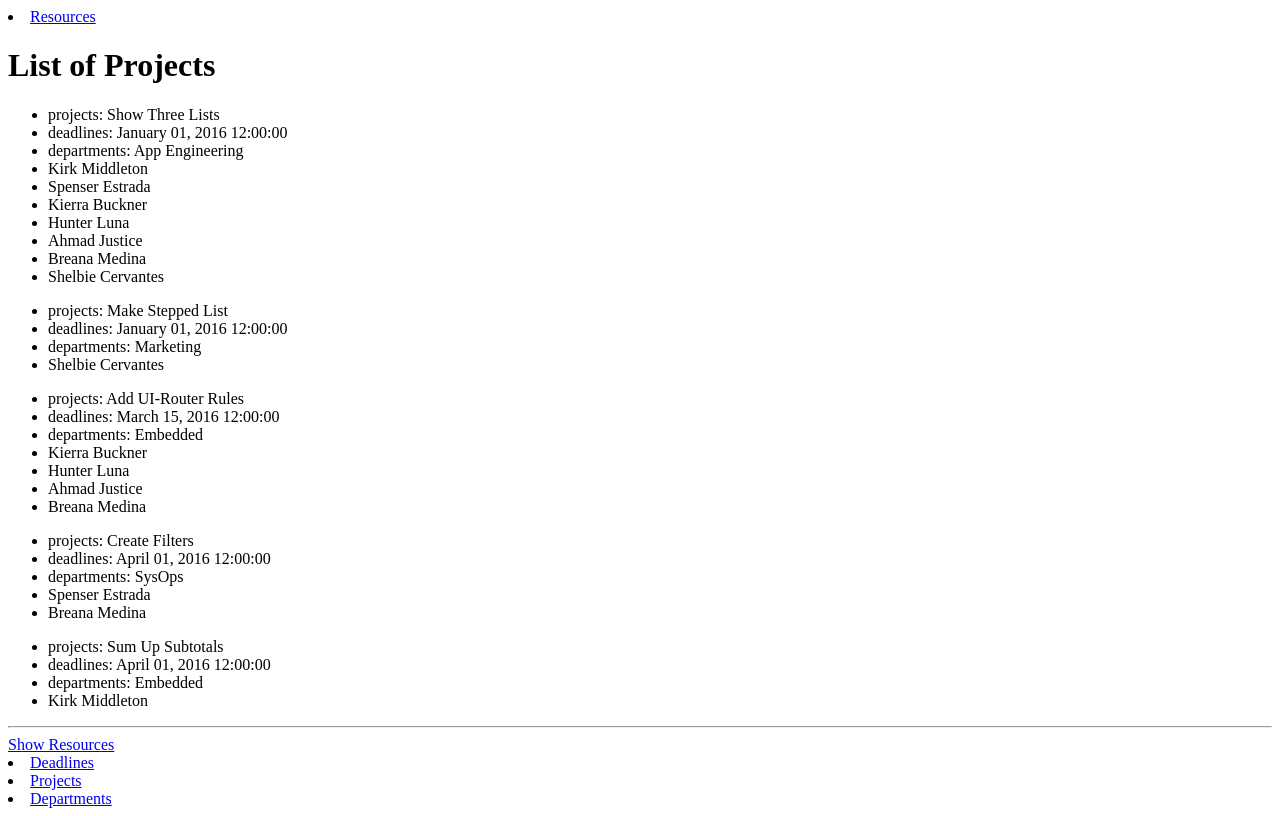
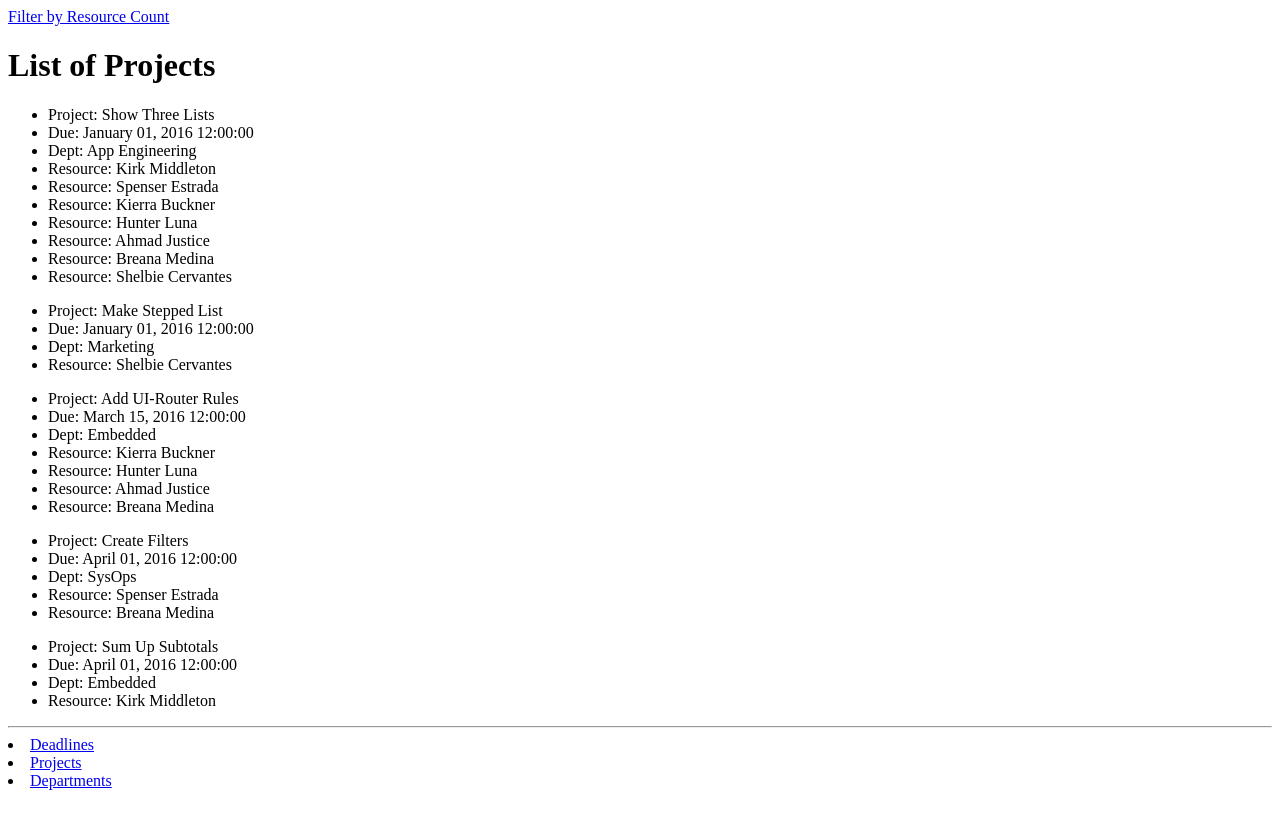
Before and after one commit to jscho13/angular-list, a website: page app/index.html at #/projects in a window 1280 px wide. Both pictures are taken after a click on the link "Projects". Drawn offline with nearby package versions, Linux system fonts and the light colour scheme; some packages are replaced by stand-ins of ours.

Commit message:
proper presentation finish

```diff
--- a/app/index.html
+++ b/app/index.html
@@ -9,8 +9,6 @@
 </head>
 
 <body>
-  <li><a ui-sref="resources">Resources</a></li>
-
   <div ui-view></div>
 
   <li><a ui-sref="deadlines">Deadlines</a></li>
--- a/app/js/controllers.js
+++ b/app/js/controllers.js
@@ -6,25 +6,25 @@ var listControllers = angular.module('listControllers', []);
 listControllers.controller('ProjectCtrl', ['$scope',
   function($scope) {
     $scope.data = [
-      {"projects": "Show Three Lists",
-       "deadlines": "January 01, 2016 12:00:00",
-        "departments": "App Engineering",
-         "resources": ["Kirk Middleton","Spenser Estrada","Kierra Buckner","Hunter Luna","Ahmad Justice","Breana Medina","Shelbie Cervantes"]},
-      {"projects": "Make Stepped List",
-       "deadlines": "January 01, 2016 12:00:00",
-        "departments": "Marketing",
-         "resources": ["Shelbie Cervantes"]},
-      {"projects": "Add UI-Router Rules",
-       "deadlines": "March 15, 2016 12:00:00",
-        "departments": "Embedded",
-         "resources": ["Kierra Buckner","Hunter Luna","Ahmad Justice","Breana Medina"]},
-      {"projects": "Create Filters",
-       "deadlines": "April 01, 2016 12:00:00",
-        "departments": "SysOps",
-         "resources": ["Spenser Estrada","Breana Medina"]},
-      {"projects": "Sum Up Subtotals",
-       "deadlines": "April 01, 2016 12:00:00",
-        "departments": "Embedded",
-         "resources": ["Kirk Middleton"]},
+      {"Project": "Show Three Lists",
+       "Due": "January 01, 2016 12:00:00",
+        "Dept": "App Engineering",
+         "Resources": ["Kirk Middleton","Spenser Estrada","Kierra Buckner","Hunter Luna","Ahmad Justice","Breana Medina","Shelbie Cervantes"]},
+      {"Project": "Make Stepped List",
+       "Due": "January 01, 2016 12:00:00",
+        "Dept": "Marketing",
+         "Resources": ["Shelbie Cervantes"]},
+      {"Project": "Add UI-Router Rules",
+       "Due": "March 15, 2016 12:00:00",
+        "Dept": "Embedded",
+         "Resources": ["Kierra Buckner","Hunter Luna","Ahmad Justice","Breana Medina"]},
+      {"Project": "Create Filters",
+       "Due": "April 01, 2016 12:00:00",
+        "Dept": "SysOps",
+         "Resources": ["Spenser Estrada","Breana Medina"]},
+      {"Project": "Sum Up Subtotals",
+       "Due": "April 01, 2016 12:00:00",
+        "Dept": "Embedded",
+         "Resources": ["Kirk Middleton"]},
     ];
   }]);
--- a/app/views/projects.html
+++ b/app/views/projects.html
@@ -1,12 +1,16 @@
+<a ui-sref=".resources">Filter by Resource Count</a>
+<div ui-view></div>
 <h1>List of Projects</h1>
-<ul ng-repeat="project in data">
-  <li ng-repeat="(key, val) in project" ng-if="key!='resources'">
+<ul ng-repeat="projects in data">
+  <li ng-repeat="(key, val) in projects" ng-if="key == 'Projects'">
     {{key}}: {{val}}
-    <li ng-repeat="resources in project.resources">
-      {{resources}}
-    </li>
+  </li>
+  <li ng-repeat="(key, val) in projects" ng-if="key != 'Resources' && key != 'Projects'">
+    {{key}}: {{val}}
+  </li>
+  <li ng-repeat="resources in projects.Resources">
+    Resource:
+    {{resources}}
   </li>
 </ul>
 <hr/>
-<a ui-sref=".resources">Show Resources</a>
-<div ui-view></div>
```
